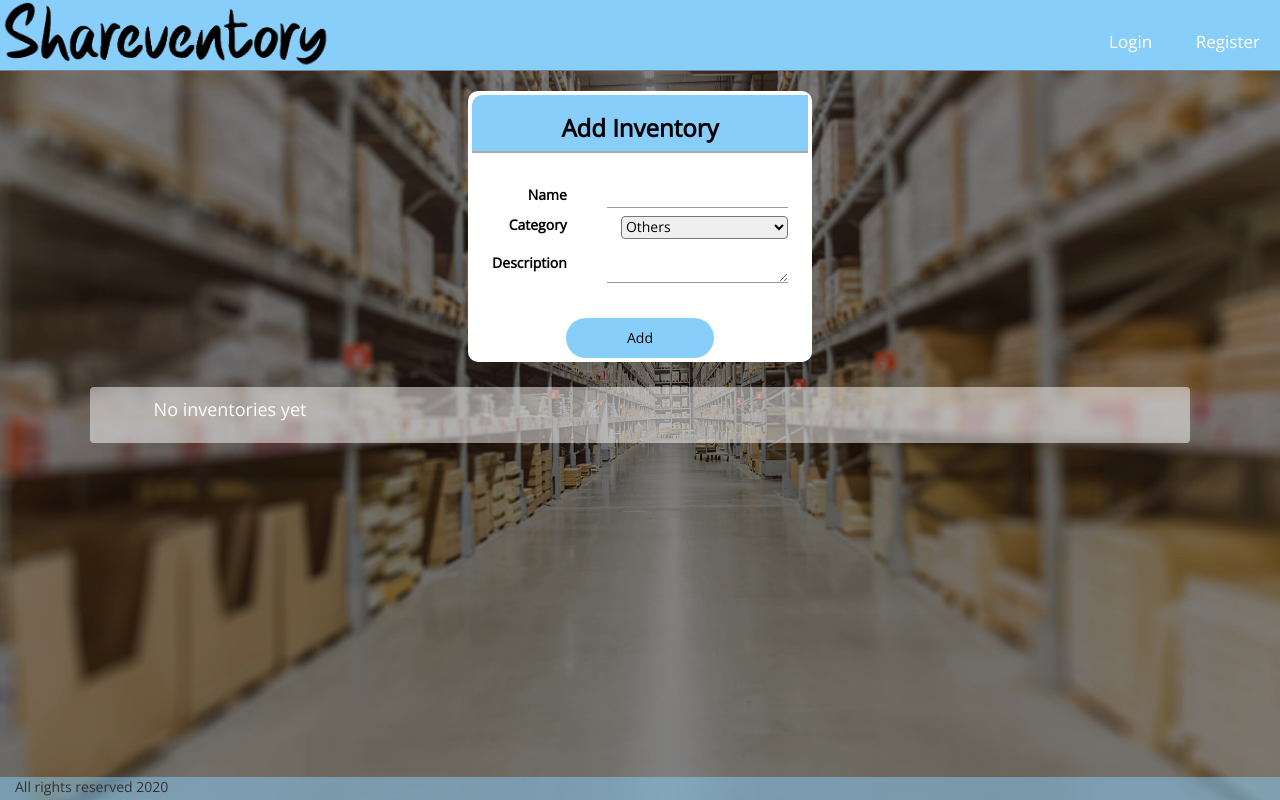
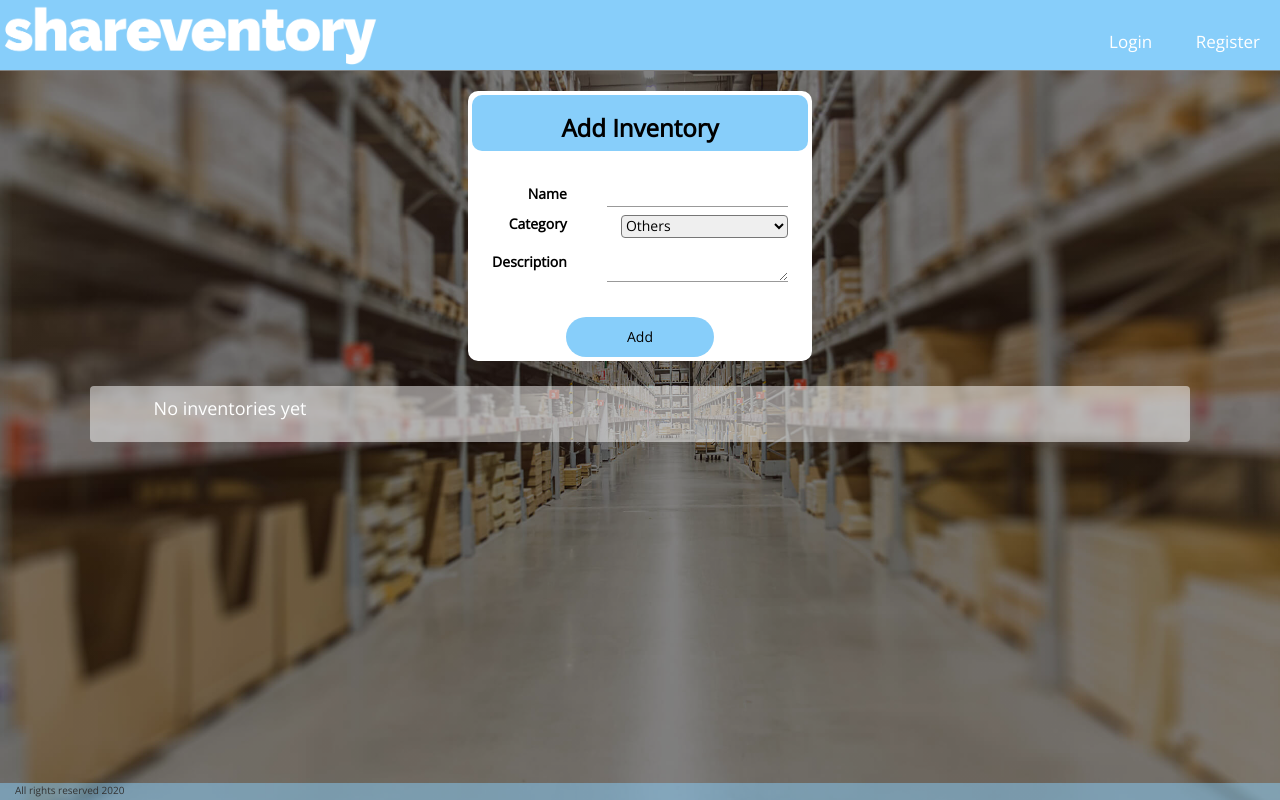
Before and after one commit to unisse-courses/s15-mp6, a Node server app: template views/myinventory.hbs in a window 1280 px wide. Run offline with Node 20, Linux system fonts and the light colour scheme; the template is opened without the code that fills it, so the values that code supplies are empty; some libraries are stand-ins or nearby versions.

Commit message:
Logo update

```diff
--- a/public/css/styles.css
+++ b/public/css/styles.css
@@ -120,8 +120,9 @@ nav
 
 .inventory_image{
     object-fit: cover;
-    width: 250px;
+    width: 249px;
     height: 250px;
+    border-radius: 10px;
 }
 
 .tables:after {
@@ -145,6 +146,7 @@ footer.container {
     width: 100%;
     margin: 0;
     padding-bottom: 3px;
+    font-size: x-small;
   }
 
 .body {
@@ -170,8 +172,7 @@ footer.container {
     height: 30px;
     text-align: center;
     background-color: lightskyblue;
-    border-top-left-radius: 10px;
-    border-top-left-radius: 10px;
+    border-radius: 10px;
 }
 
 #form td {
@@ -296,8 +297,9 @@ footer.container {
     border-color: white;
     padding: 5px 5px;
     max-width: 265px;
-    border-radius: 4px;
+    border-radius: 10px;
     background-color:  rgba(255,255,255,1);
+    text-align: center;
 }
 
 #message{
--- a/views/about.hbs
+++ b/views/about.hbs
@@ -1,6 +1,7 @@
 <div class="form-box2">
     <p style="text-align:center">
-    <b>Keeping Track of Your Things the Easy Way</b><br><br>
+    <b style="font-size: x-large;">SHAREVENTORY</b><br>
+    <b style="font-size: medium;"> Keeping Track of Your Things the Easy Way</b><br><br>
 
     <b>Goal of this Website:</b><br>
     This website aims to help people keep track of their items easily without having to write it down <br>
--- a/views/editinventory.hbs
+++ b/views/editinventory.hbs
@@ -3,7 +3,7 @@
     <form id="form" action="/updateInventory" method="POST">
         <table>
             <tr>
-                <th colspan="4" style="border-bottom: 2px solid #aaa"><h3><strong>Edit Inventory</strong></h3></th>
+                <th colspan="4"><h3><strong>Edit Inventory</strong></h3></th>
             </tr>
             <tr><td><br></td></tr>
             <tr>
--- a/views/edititem.hbs
+++ b/views/edititem.hbs
@@ -3,7 +3,7 @@
     <form id="form" action="/updateItem" method="POST">
         <table>
             <tr>
-                <th colspan="2" style="border-bottom: 2px solid #aaa"><h3><strong>Add Item</strong></h3></th>
+                <th colspan="2"><h3><strong>Add Item</strong></h3></th>
             </tr>
             <tr><td><br></td></tr>
             <tr>
--- a/views/itemlist.hbs
+++ b/views/itemlist.hbs
@@ -7,7 +7,7 @@
     <form id="form" action="/addItem" method="POST">
         <table>
             <tr>
-                <th colspan="2" style="border-bottom: 2px solid #aaa"><h3><strong>Add Item</strong></h3></th>
+                <th colspan="2"><h3><strong>Add Item</strong></h3></th>
             </tr>
             <tr><td><br></td></tr>
             <tr>
--- a/views/myinventory.hbs
+++ b/views/myinventory.hbs
@@ -3,7 +3,7 @@
     <form id="form" action="/myinventory" method="POST">
         <table>
             <tr>
-                <th colspan="2" style="border-bottom: 2px solid #aaa"><h3><strong>Add Inventory</strong></h3></th>
+                <th colspan="2"><h3><strong>Add Inventory</strong></h3></th>
             </tr>
             <tr><td><br></td></tr>
             <tr>
--- a/views/partials/nav1.hbs
+++ b/views/partials/nav1.hbs
@@ -1,5 +1,5 @@
 <nav>
-    <div><a href = "/"><input type="image" class="logo" src="img/logo.png" alt="Submit" ></a></div>
+    <div><a href = "/"><input type="image" class="logo" src="img/logo2.png" alt="Submit" ></a></div>
 
     <ul class = "navigation">
         <li><a href = "/">Login</a></li>
--- a/views/partials/nav2.hbs
+++ b/views/partials/nav2.hbs
@@ -1,5 +1,5 @@
 <nav>
-    <div><a href = "myinventory"><input type="image" class="logo" src="img/logo.png" alt="Submit" ></a></div>
+    <div><a href = "myinventory"><input type="image" class="logo" src="img/logo2.png" alt="Submit" ></a></div>
 
     <ul class = "navigation">
         <li><a href = "myinventory">{{user}}'s Inventory</a></li>
--- a/views/share.hbs
+++ b/views/share.hbs
@@ -3,7 +3,7 @@
     <form id="form" action="/shareInventory" method="POST">
         <table>
             <tr>
-                <th colspan="2" style="border-bottom: 2px solid #aaa"><strong>Share {{ name }} to:</strong></th>
+                <th colspan="2"><strong>Share {{ name }} to:</strong></th>
             </tr>
             <tr>
                 <td><label for="email">Email</label></td>
```
Also changed, not shown: public/img/add.png (deleted), public/img/back_button.png (deleted), public/img/logo2.png (added).
